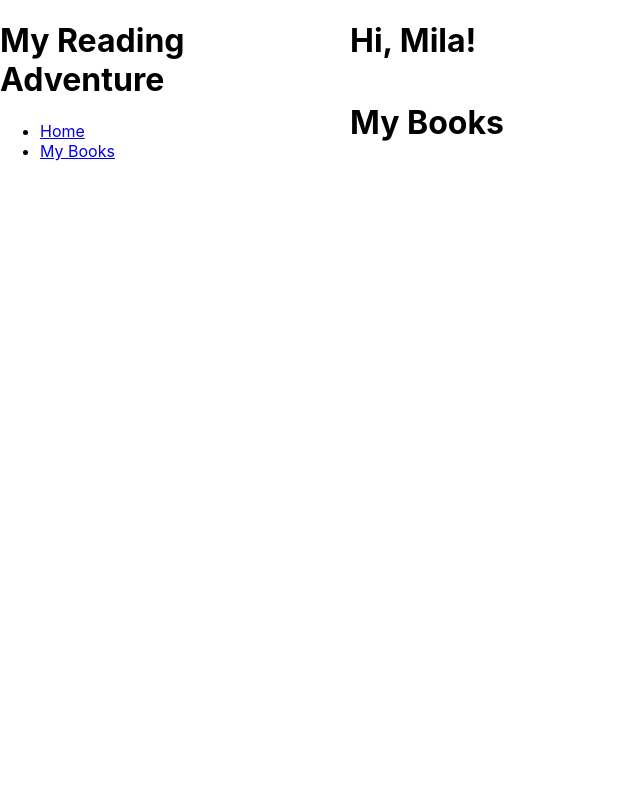
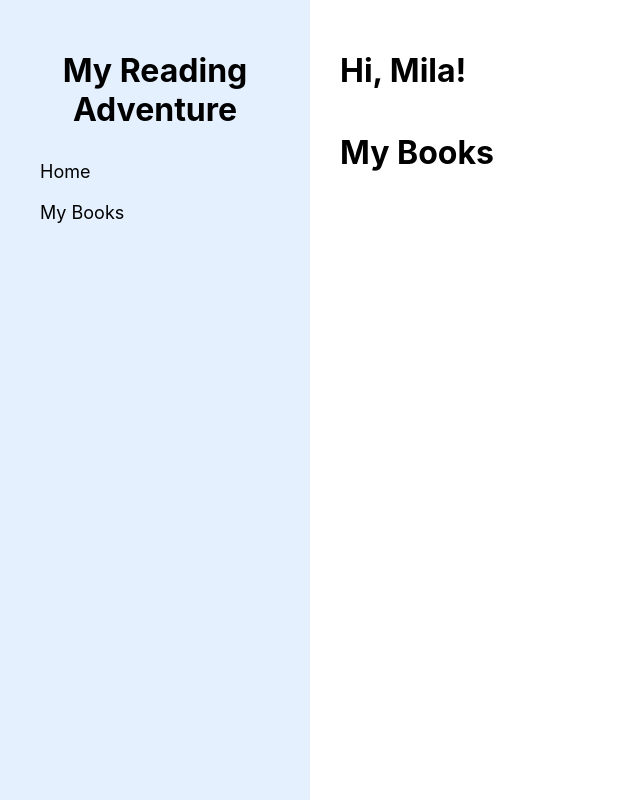
Before and after one commit to jess-abels/reading-adventure, a React (Create React App) app: page /books in a window 1280 px wide. Shown: the whole page, without its empty margins (0-640 px from the left). Built offline with nearby package versions, Linux system fonts and the light colour scheme.

Commit message:
Add some styling to navbar

```diff
--- a/package.json
+++ b/package.json
@@ -13,6 +13,7 @@
     "@types/react-dom": "^19.2.3",
     "react": "^19.2.7",
     "react-dom": "^19.2.7",
+    "react-router-dom": "^7.18.1",
     "react-scripts": "5.0.1",
     "typescript": "^4.9.5",
     "web-vitals": "^2.1.4"
--- a/src/components/layout/Layout.css
+++ b/src/components/layout/Layout.css
@@ -4,6 +4,7 @@
 }
 
 #main-content {
+    padding:30px;
     display: flex;
     flex-direction: column;
     flex: 1;
--- a/src/components/layout/Sidebar.css
+++ b/src/components/layout/Sidebar.css
@@ -1,3 +1,23 @@
+/* #eff9ea */
+/* #fff5cf */
 #sidebar {
-    width: 350px;
+    width: 250px;
+    background-color: #e4f0fe;
+    padding: 30px;
+    h1 {
+        text-align: center;
+    }
+    ul {
+        list-style-type: none;
+        padding:0px;
+        li {
+            padding: 10px;
+        }
+        a {
+        text-decoration: none;
+        color: black;
+        font-size: 18px;
+        }
+    }
+
 }
```
Also changed, not shown: src/assets/mockup.png (added), 1 other file (tests, documents, lock files or other folders).
